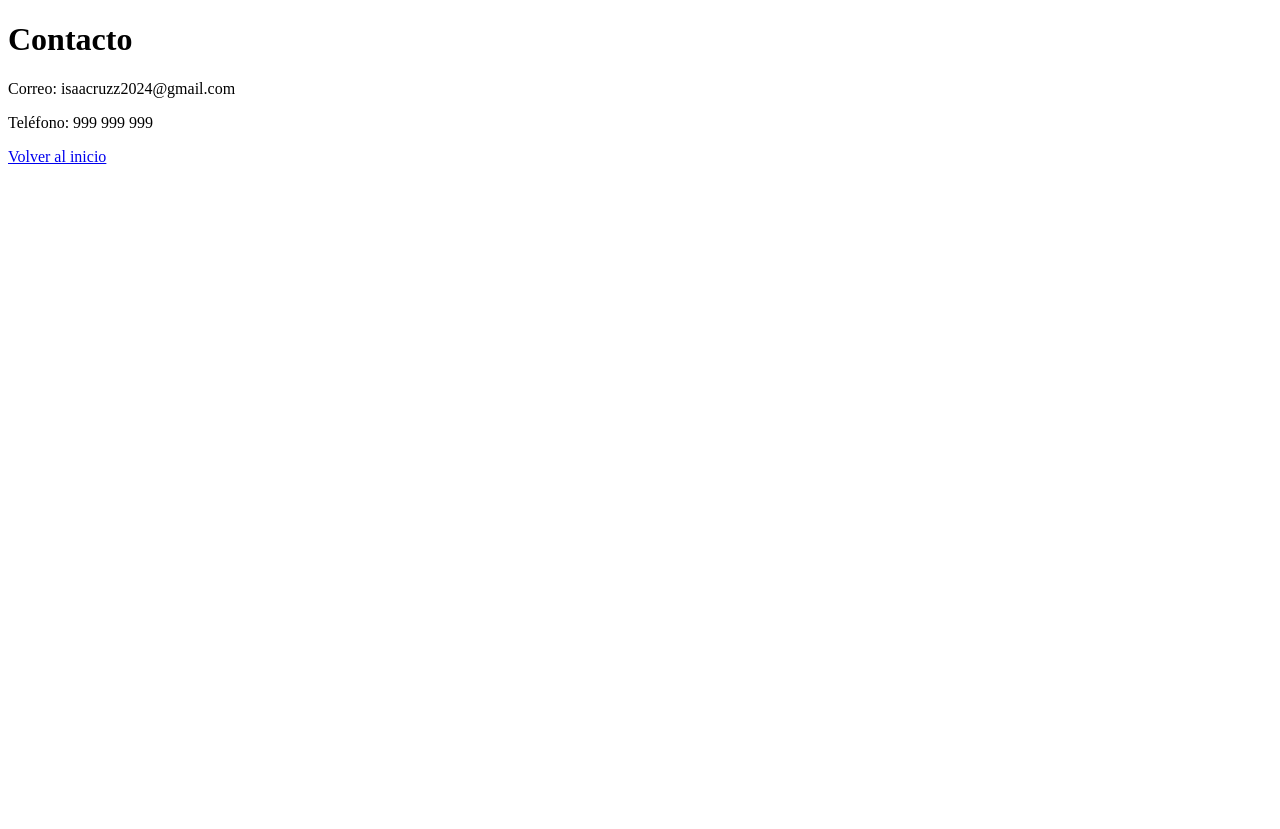
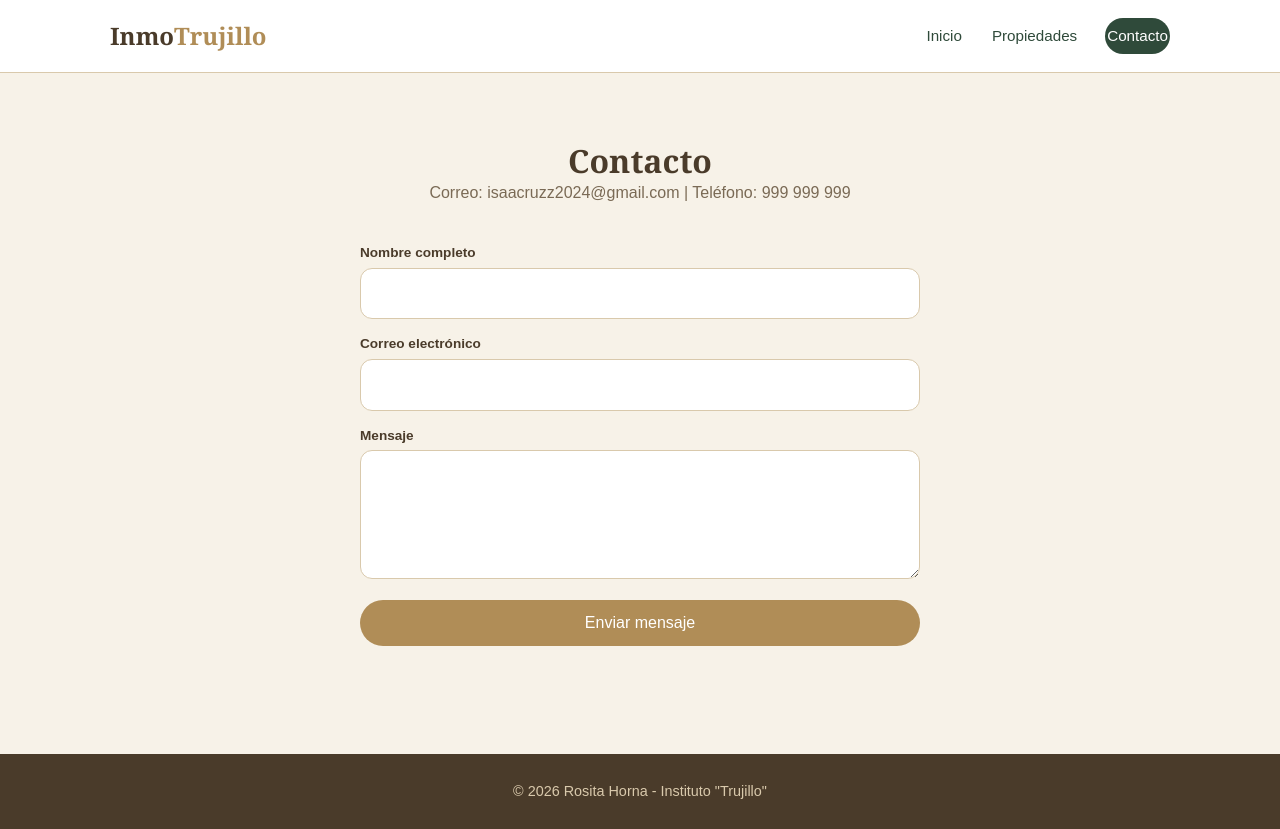
Before and after one commit to isaacruzz2024-rhc/SistemaInmobiliaria, a plain HTML site: page contacto.html in a window 1280 px wide. Before the commit the page ends 800 px from the top, so only its background shows below. Drawn offline with Linux system fonts and the light colour scheme.

Commit message:
Update contacto.html

```diff
--- a/contacto.html
+++ b/contacto.html
@@ -2,12 +2,53 @@
 <html lang="es">
 <head>
     <meta charset="UTF-8">
-    <title>Contacto - Inmobiliaria</title>
+    <meta name="viewport" content="width=device-width, initial-scale=1.0">
+    <title>Contacto - Sistema Inmobiliaria</title>
+    <link rel="stylesheet" href="style.css">
 </head>
 <body>
-    <h1>Contacto</h1>
-    <p>Correo: isaacruzz2024@gmail.com</p>
-    <p>Teléfono: 999 999 999</p>
-    <a href="index.html">Volver al inicio</a>
+    <header>
+        <div class="contenedor nav">
+            <a href="index.html" class="logo">Inmo<span>Trujillo</span></a>
+            <button id="toggle" aria-label="Menú" aria-expanded="false">&#9776;</button>
+            <ul id="menu" class="menu">
+                <li><a href="index.html">Inicio</a></li>
+                <li><a href="index.html#propiedades">Propiedades</a></li>
+                <li><a href="contacto.html" class="btn">Contacto</a></li>
+            </ul>
+        </div>
+    </header>
+
+    <section>
+        <div class="contenedor">
+            <div class="titulo">
+                <h2>Contacto</h2>
+                <p>Correo: isaacruzz2024@gmail.com | Teléfono: 999 999 999</p>
+            </div>
+
+            <form id="formContacto" class="contacto">
+                <div>
+                    <label for="nombre">Nombre completo</label>
+                    <input type="text" id="nombre" name="nombre" required>
+                </div>
+                <div>
+                    <label for="correo">Correo electrónico</label>
+                    <input type="email" id="correo" name="correo" required>
+                </div>
+                <div>
+                    <label for="mensaje">Mensaje</label>
+                    <textarea id="mensaje" name="mensaje" rows="4" required></textarea>
+                </div>
+                <button type="submit" class="btn btn-dorado">Enviar mensaje</button>
+                <div id="mensaje-ok"></div>
+            </form>
+        </div>
+    </section>
+
+    <footer>
+        <p>&copy; 2026 Rosita Horna - Instituto "Trujillo"</p>
+    </footer>
+
+    <script src="script.js"></script>
 </body>
 </html>
```
